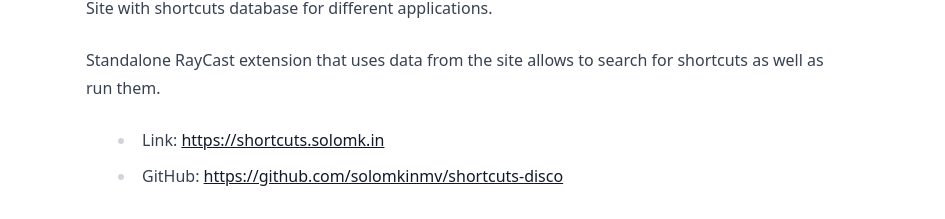
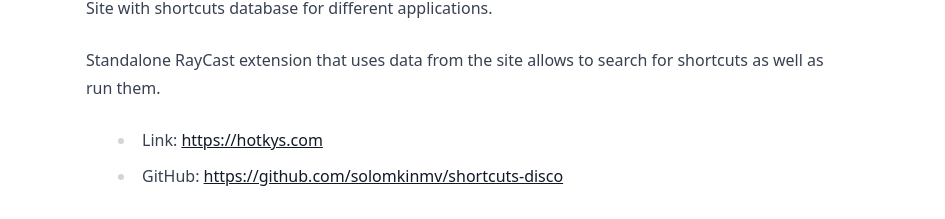
Before and after one commit to solomkinmv/site, a Next.js app in the folder next-personal-site/: page / in a window 1280 px wide. Shown: the part 1472-1691 px from the top of the page, without its empty margins (170-1115 px from the left). Built offline with nearby package versions, Linux system fonts and the light colour scheme.

Commit message:
Migrate Shortcuts Disco to hotkys.com

```diff
--- a/next-personal-site/posts/vitejs-to-nextjs-migration.mdx
+++ b/next-personal-site/posts/vitejs-to-nextjs-migration.mdx
@@ -6,7 +6,7 @@ tags: [ "nextjs", "frontend", "react" ]
 ---
 
 As someone who isn't a dedicated frontend developer, navigating the complex ecosystem of web development tools can feel
-like stumbling across hidden traps. My journey began with the creation of [Shortcuts Disco](https://shortcuts.solomk.in)
+like stumbling across hidden traps. My journey began with the creation of [Shortcuts Disco](https://hotkys.com)
 using Create React App. However, I soon discovered its obsolescence.
 
 A few months ago, I delved into exploring alternatives and was astounded by the plethora of available tools and
@@ -86,6 +86,6 @@ to deploy the site on GitHub Pages, just as I had with ViteJS.
 ## Conclusion
 
 In summary, it took roughly three evenings to master the basics of Next.js and
-migrate [Shortcuts Disco](shortcuts.solomk.in).
+migrate [Shortcuts Disco](hotkys.com).
 
 For those interested, you can view the detailed [PR](https://github.com/solomkinmv/shortcuts-disco).
--- a/next-personal-site/src/app/(narrow)/page.mdx
+++ b/next-personal-site/src/app/(narrow)/page.mdx
@@ -28,7 +28,7 @@
 
   Standalone RayCast extension that uses data from the site allows to search for shortcuts as well as run them.
 
-  * Link: https://shortcuts.solomk.in
+  * Link: https://hotkys.com
   * GitHub: https://github.com/solomkinmv/shortcuts-disco
 
   ## Medical Classification: Австралійський Класифікатор Медичних Інтервенцій (АКМІ)
```
